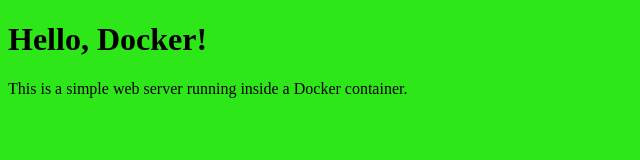
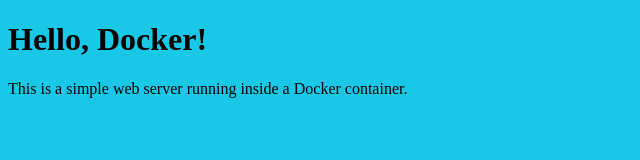
Before and after one commit to bstein-vmware/webserver-docker, a plain HTML site: page index.html in a window 1280 px wide. Shown: the whole page, without its empty margins (0-640 px from the left). Drawn offline with Linux system fonts and the light colour scheme.

Commit message:
change color

```diff
--- a/index.html
+++ b/index.html
@@ -6,7 +6,7 @@
     <title>Docker Web Server</title>
     <style>
         body {
-            background-color: #2ee719;
+            background-color: #19c8e7;
         }
     </style>
 </head>
```
